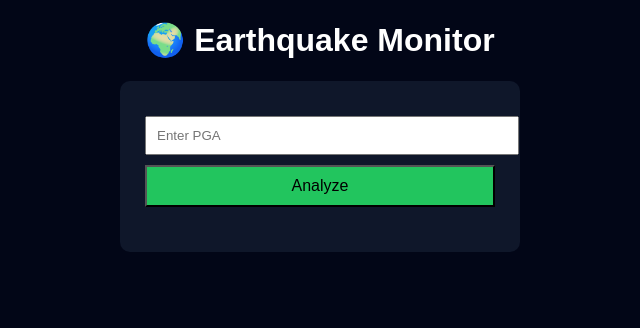
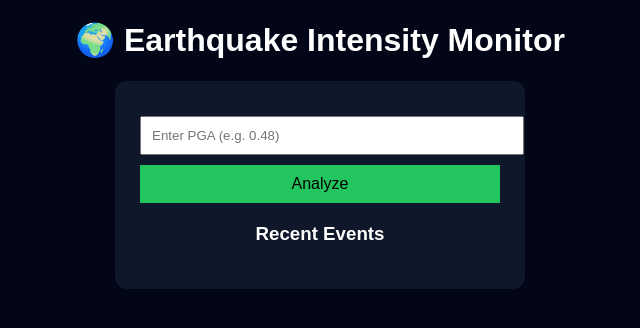
Before and after one commit to clarenceevinuyaa-boop/earthquake-esp32-system, a Flask app: page / in a window 1280 px wide. Shown: the top 328 px of the page, without its empty margins (320-960 px from the left). Run offline with Flask 3, Linux system fonts and the light colour scheme.

Commit message:
Update index.html

```diff
--- a/templates/index.html
+++ b/templates/index.html
@@ -1,34 +1,81 @@
 <!DOCTYPE html>
 <html>
 <head>
-<title>Earthquake Detection</title>
+<title>Earthquake Monitoring System</title>
 <style>
-body { font-family: Arial; background:#020617; color:white; text-align:center; }
-.card { background:#0f172a; padding:25px; width:350px; margin:auto; border-radius:10px; }
-input, button { width:100%; padding:10px; margin-top:10px; }
-button { background:#22c55e; font-size:16px; }
+body {
+  font-family: Arial, sans-serif;
+  background: #020617;
+  color: white;
+  text-align: center;
+}
+.card {
+  background: #0f172a;
+  padding: 25px;
+  width: 360px;
+  margin: auto;
+  border-radius: 12px;
+}
+input, button {
+  width: 100%;
+  padding: 10px;
+  margin-top: 10px;
+}
+button {
+  background: #22c55e;
+  font-size: 16px;
+  border: none;
+  cursor: pointer;
+}
+ul {
+  text-align: left;
+  padding-left: 20px;
+}
 </style>
 </head>
 
 <body>
-<h1>🌍 Earthquake Monitor</h1>
+<h1>🌍 Earthquake Intensity Monitor</h1>
 
 <div class="card">
-<input id="pga" type="number" step="0.01" placeholder="Enter PGA">
-<button onclick="send()">Analyze</button>
-<h2 id="out"></h2>
+  <input id="pga" type="number" step="0.01" placeholder="Enter PGA (e.g. 0.48)">
+  <button onclick="send()">Analyze</button>
+  <h2 id="result"></h2>
+
+  <h3>Recent Events</h3>
+  <ul id="history"></ul>
 </div>
 
 <script>
-function send(){
- fetch("/analyze",{
-   method:"POST",
-   headers:{"Content-Type":"application/json"},
-   body:JSON.stringify({pga:document.getElementById("pga").value})
- }).then(r=>r.json()).then(d=>{
-   document.getElementById("out").innerText="INTENSITY: "+d.intensity;
- });
+function send() {
+  fetch("/analyze", {
+    method: "POST",
+    headers: {"Content-Type": "application/json"},
+    body: JSON.stringify({pga: document.getElementById("pga").value})
+  })
+  .then(r => r.json())
+  .then(d => {
+    document.getElementById("result").innerText =
+      "INTENSITY: " + d.intensity;
+  });
 }
+
+function loadHistory() {
+  fetch("/history")
+    .then(r => r.json())
+    .then(data => {
+      let list = document.getElementById("history");
+      list.innerHTML = "";
+      data.slice().reverse().forEach(e => {
+        let li = document.createElement("li");
+        li.innerText = `${e.time} | PGA ${e.pga} | ${e.intensity}`;
+        list.appendChild(li);
+      });
+    });
+}
+
+setInterval(loadHistory, 3000);
 </script>
+
 </body>
 </html>
```
